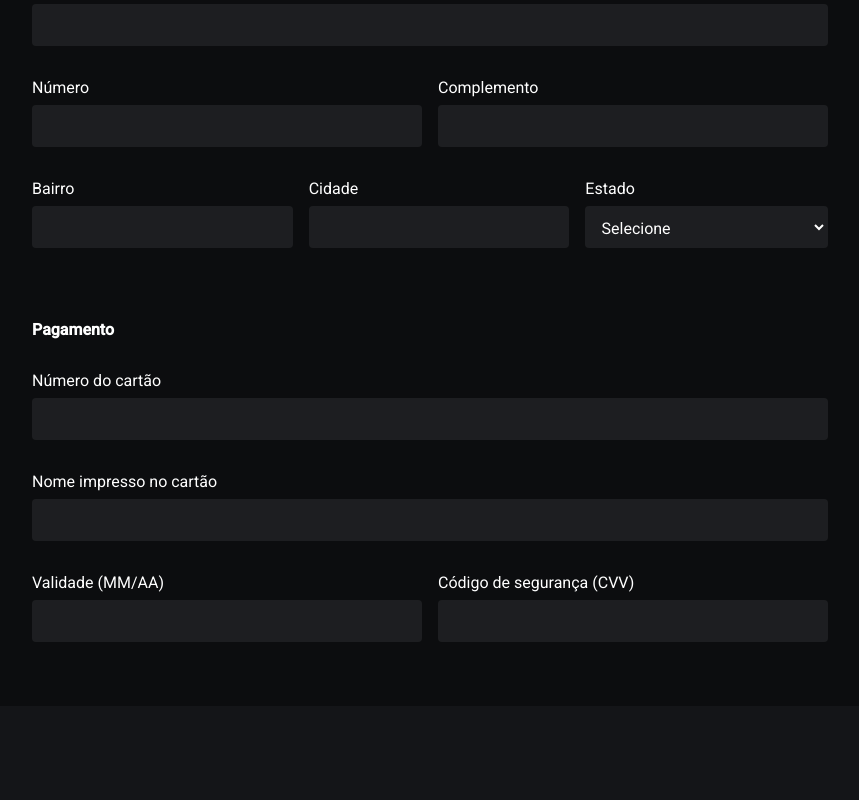
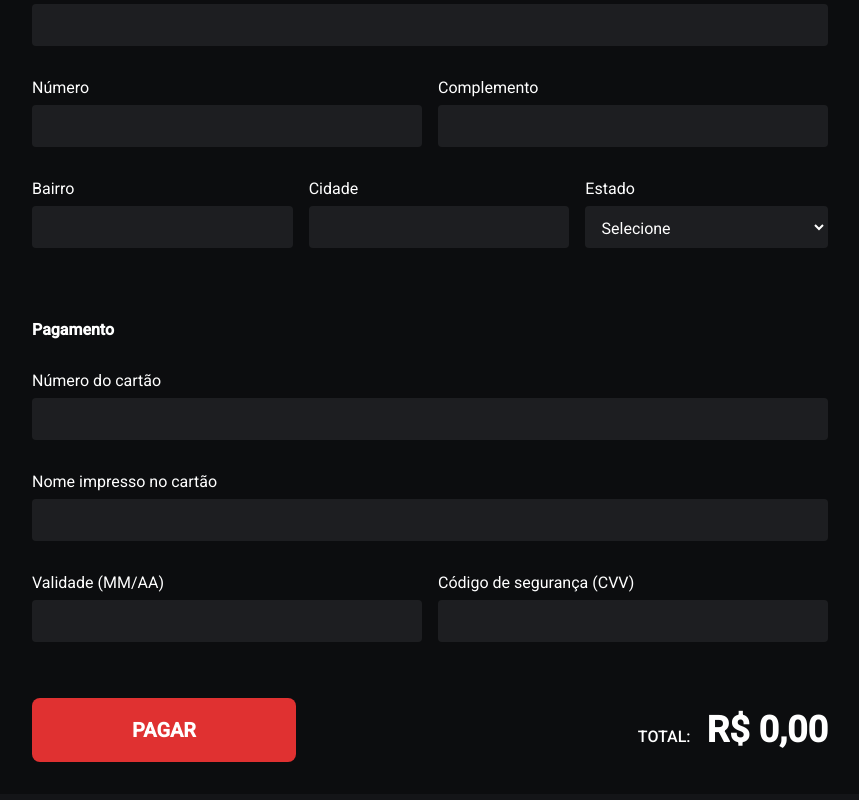
Before and after one commit to eric-moniz/food-commerce, a React (Create React App) app: page /payment in a window 1280 px wide. Shown: the part 612-1412 px from the top of the page, without its empty margins (210-1069 px from the left). Before the commit the page ends 1350 px from the top, so only its background shows below. Built offline with nearby package versions, Linux system fonts and the light colour scheme; no server answers.

Commit message:
Adicionando o botão de pagamento

```diff
--- a/src/components/ConfirmOrder/index.tsx
+++ b/src/components/OrderCloseAction/ConfirmOrder/index.tsx
@@ -1,6 +1,6 @@
-import { currencyFormat } from '../../helpers/currencyFormat'
-import { useCart } from '../../hooks/useCart'
-import { Container } from './styles'
+import { currencyFormat } from '../../../helpers/currencyFormat'
+import { useCart } from '../../../hooks/useCart'
+import { Container } from '../styles'
 
 export function ConfirmOrder() {
   const { cart } = useCart()
--- /dev/null
+++ b/src/components/OrderCloseAction/PayOrder/index.tsx
@@ -0,0 +1,18 @@
+import { currencyFormat } from '../../../helpers/currencyFormat'
+import { useCart } from '../../../hooks/useCart'
+import { Container } from '../styles'
+
+export function PayOrder() {
+  const { cart } = useCart()
+
+  const totalAmount = cart.reduce((acc, item) => (acc += item.subtotal), 0)
+
+  return (
+    <Container>
+      <button type='button'>Pagar</button>
+      <span>
+        Total: <strong>{currencyFormat(totalAmount)}</strong>
+      </span>
+    </Container>
+  )
+}
--- a/src/pages/MyCart/Table/TableDesktop/index.tsx
+++ b/src/pages/MyCart/Table/TableDesktop/index.tsx
@@ -4,7 +4,7 @@ import { currencyFormat } from '../../../../helpers/currencyFormat'
 import plusImg from '../../../../assets/circle-plus.svg'
 import minusImg from '../../../../assets/circle-minus.svg'
 import { FaTrashAlt } from 'react-icons/fa'
-import { ConfirmOrder } from '../../../../components/ConfirmOrder'
+import { ConfirmOrder } from '../../../../components/OrderCloseAction/ConfirmOrder'
 
 export function TableDesktop() {
   const { cart, removeSnackFromCart, snackCartIncrement, snackCartDecrement } =
--- a/src/pages/MyCart/Table/TableMobile/index.tsx
+++ b/src/pages/MyCart/Table/TableMobile/index.tsx
@@ -1,7 +1,7 @@
 import { FaTrashAlt } from 'react-icons/fa'
 import { useCart } from '../../../../hooks/useCart'
 
-import { ConfirmOrder } from '../../../../components/ConfirmOrder'
+import { ConfirmOrder } from '../../../../components/OrderCloseAction/ConfirmOrder'
 
 import { currencyFormat } from '../../../../helpers/currencyFormat'
 
--- a/src/pages/Payment/index.tsx
+++ b/src/pages/Payment/index.tsx
@@ -1,4 +1,5 @@
 import { Head } from '../../components/Head'
+import { PayOrder } from '../../components/OrderCloseAction/PayOrder'
 import { OrderHeader } from '../../components/OrderHeader'
 import { Container, Form, Inner } from './styles'
 
@@ -177,6 +178,7 @@ export default function Payment() {
             </div>
           </div>
         </Form>
+        <PayOrder />
       </Inner>
     </Container>
   )
```
Also changed, not shown: src/components/OrderCloseAction/styles.ts (renamed from src/components/ConfirmOrder/styles.ts).
